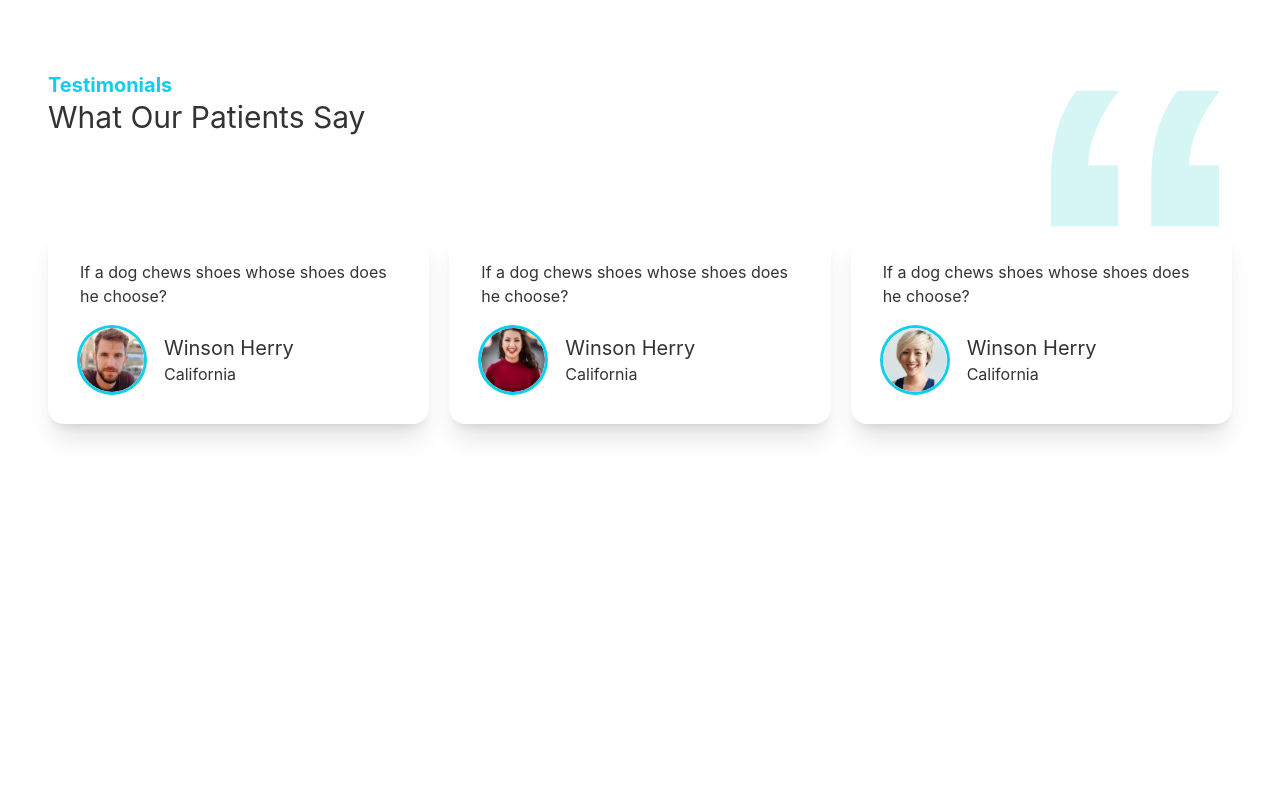
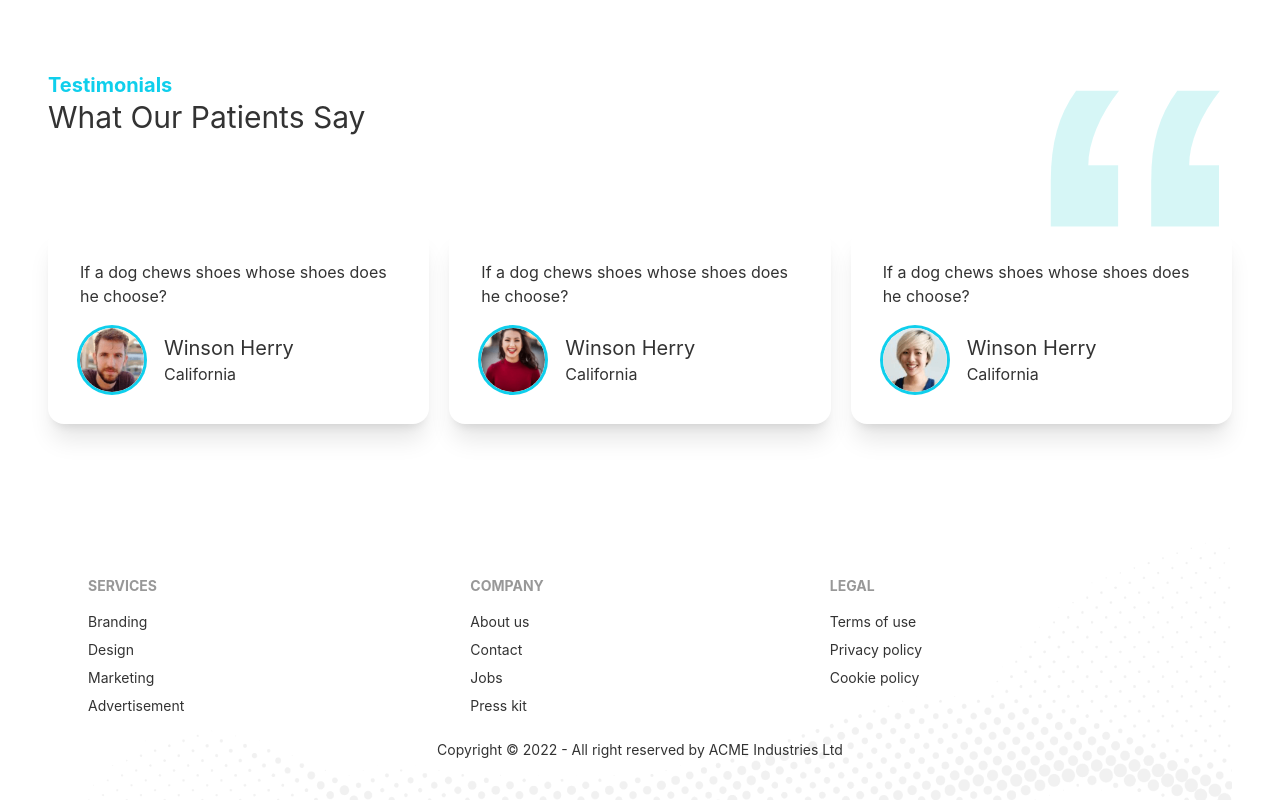
Before and after one commit to Ohi20/FinalProject-PH, a React (Create React App) app: page / in a window 1280 px wide. Shown: the part 2964-3764 px from the top of the page. Before the commit the page ends 3500 px from the top, so only its background shows below. Built offline with nearby package versions, Linux system fonts and the light colour scheme; the HTML template or start-up script is replaced by a standard one.

Commit message:
footer added

```diff
--- /dev/null
+++ b/src/Pages/Home/Footer.js
@@ -0,0 +1,43 @@
+import React from 'react';
+import footer from '../../assets/images/footer.png';
+
+const Footer = () => {
+    return (
+        <footer style={
+            {
+                background: `url(${footer})`,
+                backgroundSize: 'cover'
+            }
+        } class=" p-10 ">
+  <div className='footer'>
+  <div >
+    <span class="footer-title">Services</span>
+    <a class="link link-hover">Branding</a>
+    <a class="link link-hover">Design</a>
+    <a class="link link-hover">Marketing</a>
+    <a class="link link-hover">Advertisement</a>
+  </div>
+  <div>
+    <span class="footer-title">Company</span>
+    <a class="link link-hover">About us</a>
+    <a class="link link-hover">Contact</a>
+    <a class="link link-hover">Jobs</a>
+    <a class="link link-hover">Press kit</a>
+  </div>
+  <div>
+    <span class="footer-title">Legal</span>
+    <a class="link link-hover">Terms of use</a>
+    <a class="link link-hover">Privacy policy</a>
+    <a class="link link-hover">Cookie policy</a>
+  </div>
+  </div>
+  <footer class="footer footer-center pt-6 text-base-content">
+  <div>
+    <p>Copyright © 2022 - All right reserved by ACME Industries Ltd</p>
+  </div>
+</footer>
+</footer>
+    );
+};
+
+export default Footer;
--- a/src/Pages/Home/Home.js
+++ b/src/Pages/Home/Home.js
@@ -1,5 +1,6 @@
 import React from 'react';
 import Banner from './Banner';
+import Footer from './Footer';
 import Info from './Info';
 import MakeAppointment from './MakeAppointment';
 import Services from './Services';
@@ -14,6 +15,7 @@
             <Services></Services>
             <MakeAppointment></MakeAppointment>
             <Testimonials></Testimonials>
+            <Footer></Footer>
         </div>
     );
 };
```
